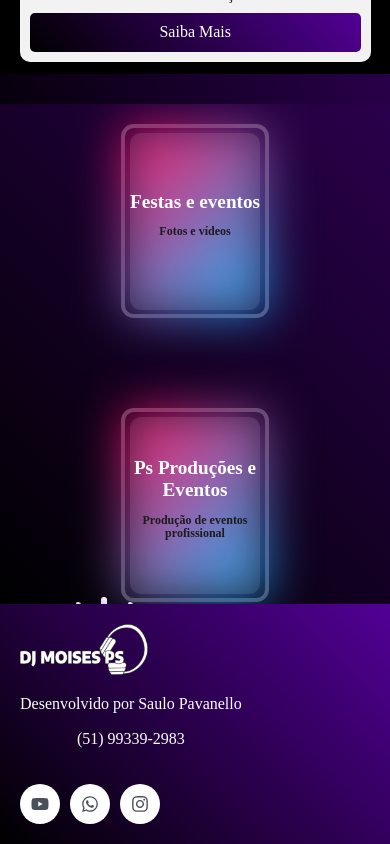
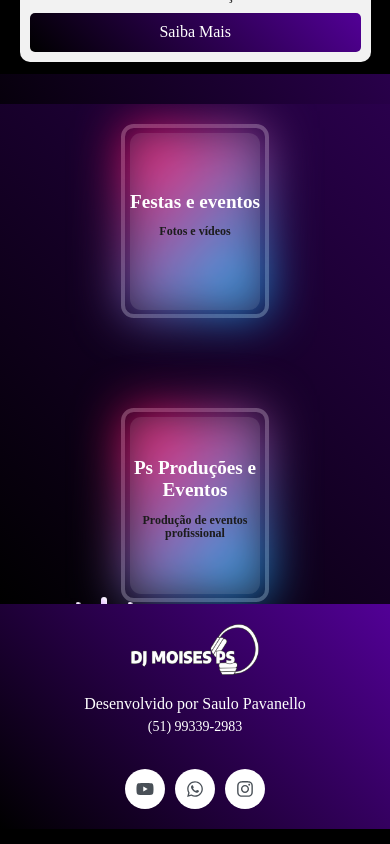
Before and after one commit to MxSGameJPS/dj-moises, a React (Vite) app: page /home in a window 390 px wide. Shown: the part 560-1404 px from the top of the page. Built offline with nearby package versions, Linux system fonts and the light colour scheme.

Commit message:
Ajusta responsividade e estilização do componente Footer para melhor adaptação em dispositivos móveis

```diff
--- a/src/Components/Footer/index.jsx
+++ b/src/Components/Footer/index.jsx
@@ -47,6 +47,22 @@ const StyledFooter = styled.div`
   padding: 20px 0;
   text-align: center;
   width: 100%;
+
+
+  @media (max-width: 768px) { /* Tablets */
+    flex-direction: row; /* Mantém horizontal, mas ajusta espaçamentos */
+    padding: 0 10px;
+  }
+
+  @media (max-width: 480px) { /* Celulares */
+    flex-direction: column;
+    justify-content: center;
+    align-items: center;
+    padding: 10px 0;
+    width: 100%;
+  }
+
+
 `;
 
 const StyledInner = styled.div`
@@ -61,7 +77,27 @@ const StyledInner = styled.div`
 
 
   img {
-    width: 128px;  }
+    width: 128px;
+  }
+
+  p {
+    margin-top: 5px;
+    font-size: 14px;
+    color: #fff;
+  }
+
+  @media (max-width: 768px) {
+    flex-direction: row;
+    padding: 20px;
+  }
+
+  @media (max-width: 480px) {
+    flex-direction: column;
+    justify-content: center;
+    align-items: center;
+    padding: 10px 0;
+    width: 100%;
+  }
 `;
 
 const StyledLinks = styled.div`
```
